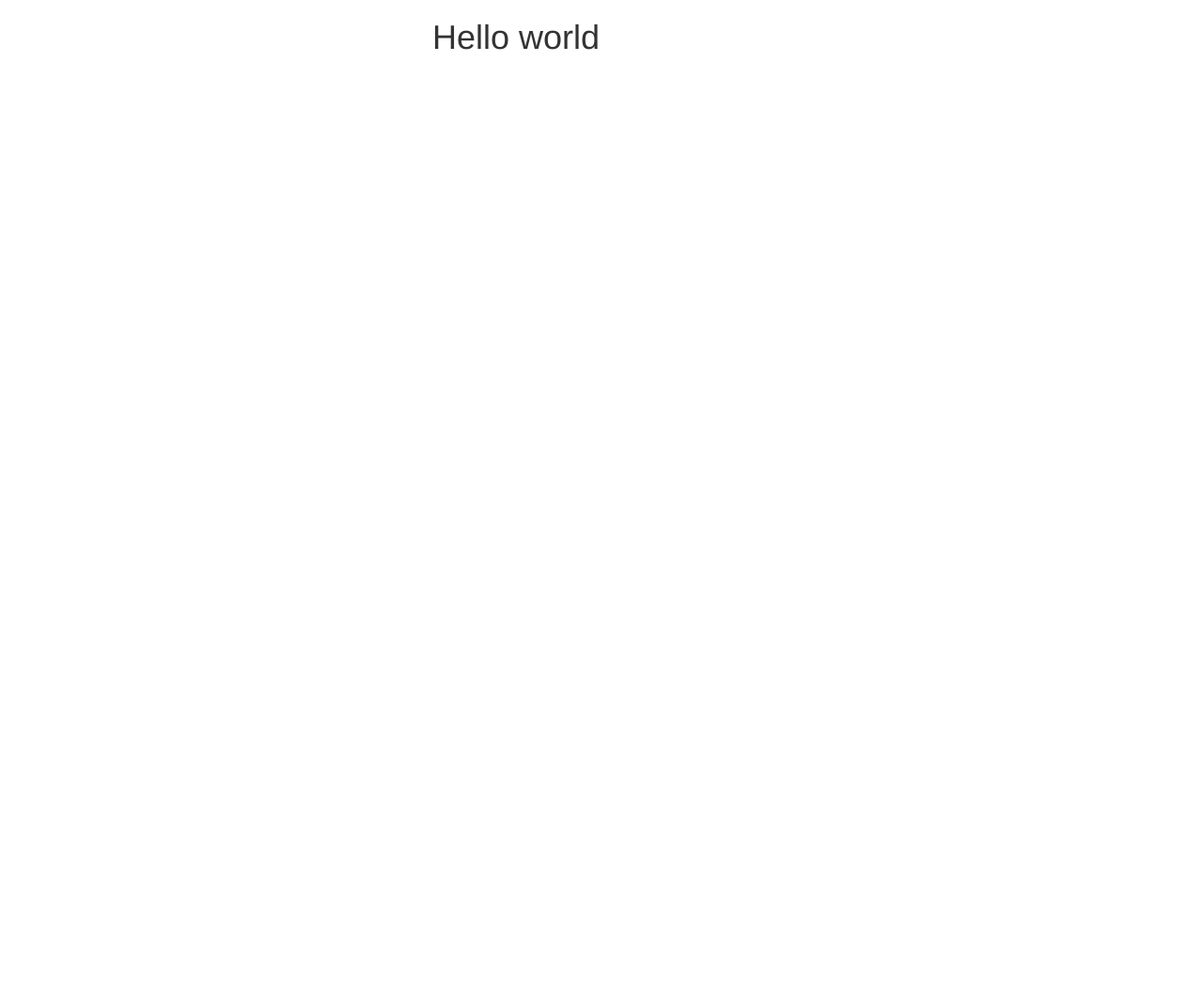
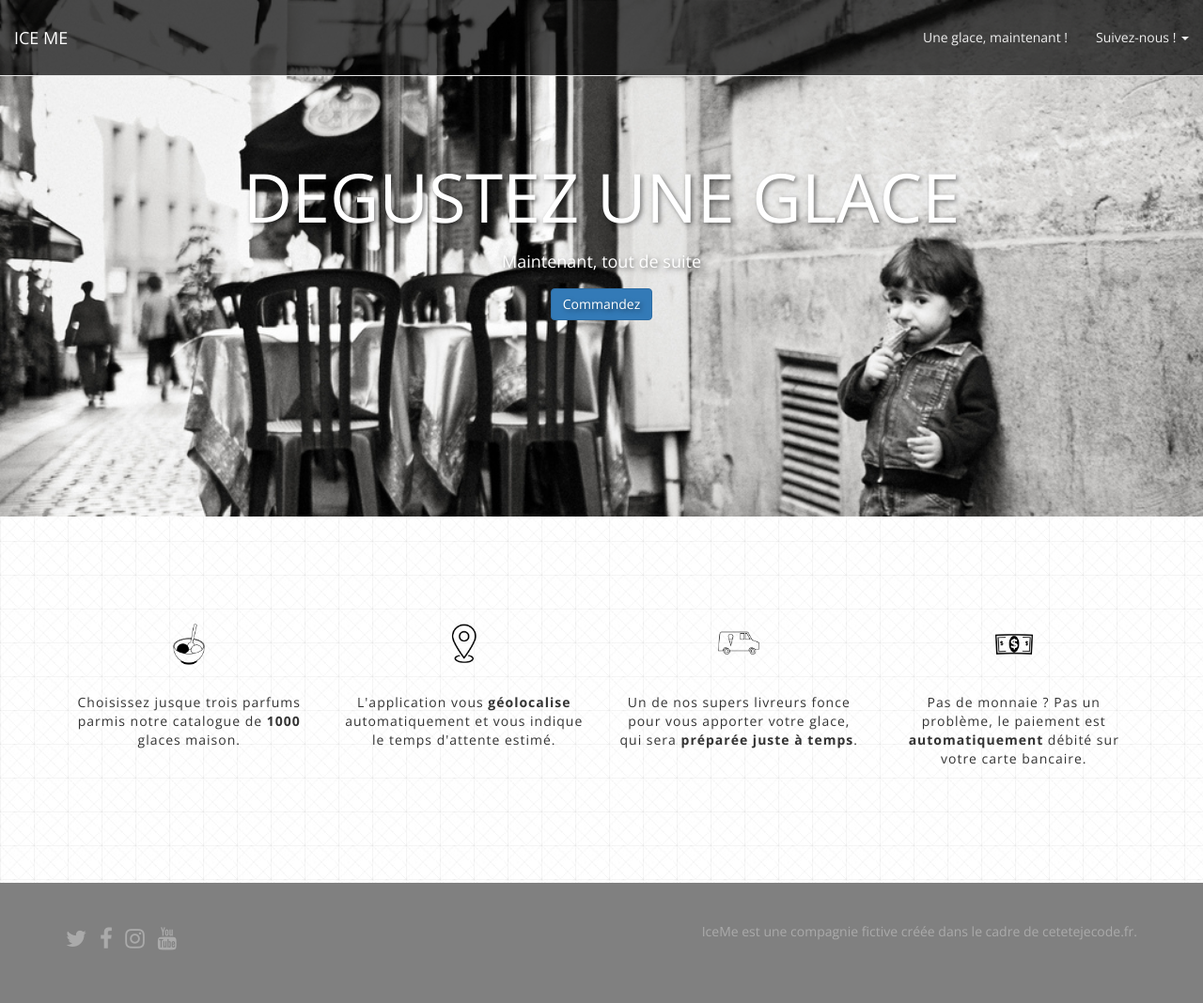
Before and after one commit to adrienbischoff/Iceme_github, a plain HTML site: page index.html in a window 1280 px wide. Shown: the whole page at 94% size. Before the commit the page ends 800 px from the top, so only its background shows below. Drawn offline with nearby package versions, Linux system fonts and the light colour scheme.

Commit message:
Recuperation de ICEME bootstrap

```diff
--- /dev/null
+++ b/CSS/style.css
@@ -0,0 +1,75 @@
+body{
+	background-image: url(../images/grid.jpg);
+	font-family: 'Open Sans', sans-serif;
+}
+#wrapper{
+	background-image: url(../images/background/background.jpg);
+	height: 550px;
+	background-repeat: no-repeat;
+	background-size: cover;
+	text-align: center;
+	padding-top: 150px;
+	color: white;
+	text-shadow:2px 2px 5px rgba(0,0,0,0.5);
+}
+#wrapper h1{
+	font-size: 72px;
+}
+#wrapper h2{
+	font-size: 18px;
+	margin-bottom: 1em;
+}
+#footer{
+	background-color: grey;
+	color: #aaaaaa;
+	padding: 3em 0 3em 0;
+}
+#footer a{
+	color: #aaaaaa;
+}
+#footer a:hover{
+	color:#dddddd;
+}
+.social a{
+	font-size:24px;
+}
+.spacer{
+	height:8em;
+}
+.feature p{
+	font-weight: 300;
+	letter-spacing: 1px;
+}
+.feature img{
+	margin-bottom: 2em;
+}
+.feature img:hover{
+	-ms-transform: rotate(7deg); /* IE 9 */
+    -webkit-transform: rotate(7deg); /* Chrome, Safari, Opera */
+    transform: rotate(7deg);
+}
+.navbar-transparent {
+  background-color: rgba(0, 0, 0, 0.7);
+}
+
+.navbar-transparent .navbar-brand,
+.navbar-transparent .navbar-nav > li > a {
+  color: #eeeeee;
+  line-height: 50px;
+}
+
+.navbar-transparent .navbar-nav > li > a:hover,
+.navbar-transparent .navbar-nav > li > a:active,
+.navbar-transparent .navbar-nav > li > a:focus,
+.navbar-transparent .navbar-nav > .open > a,
+.navbar-transparent .navbar-nav > .open > a:hover,
+.navbar-transparent .navbar-nav > .open > a:focus {
+  color: white;
+  background-color: rgba(0, 0, 0, 0.3);
+}
+
+.navbar-transparent .navbar-brand:hover,
+.navbar-transparent .navbar-brand:active,
+.navbar-transparent .navbar-brand:focus {
+  color: white;
+}
--- a/index.html
+++ b/index.html
@@ -1,17 +1,20 @@
 <!DOCTYPE html>
-<html>
+<html lang="fr">
   <head>
     <meta charset="utf-8">
     <meta http-equiv="X-UA-Compatible" content="IE=edge">
     <meta name="viewport" content="width=device-width, initial-scale=1">
 
-    <title>Ice Me -Mangez des glaces</title>
+    <title>IceMe - Dégustez une glace, maintenant !</title>
 
     <link rel="stylesheet" href="https://maxcdn.bootstrapcdn.com/bootstrap/3.2.0/css/bootstrap.min.css">
     <link rel="stylesheet" href="https://maxcdn.bootstrapcdn.com/font-awesome/4.1.0/css/font-awesome.min.css">
 
+    <link href='http://fonts.googleapis.com/css?family=Open+Sans:400,300,700' rel='stylesheet' type='text/css'>
+
+    <link rel="stylesheet" href="css/style.css">
+
     <!-- HTML5 Shim and Respond.js IE8 support of HTML5 elements and media queries -->
-    <!-- Leave those next 4 lines if you care about users using IE8 -->
     <!--[if lt IE 9]>
       <script src="https://oss.maxcdn.com/html5shiv/3.7.2/html5shiv.min.js"></script>
       <script src="https://oss.maxcdn.com/respond/1.4.2/respond.min.js"></script>
@@ -19,19 +22,120 @@
   </head>
   <body>
 
+    <nav class="navbar navbar-default navbar-transparent navbar-fixed-top" role="navigation">
+      <div class="container-fluid">
+        <!-- Brand and toggle get grouped for better mobile display -->
+        <div class="navbar-header">
+          <button type="button" class="navbar-toggle" data-toggle="collapse" data-target="#bs-example-navbar-collapse-1">
+            <span class="sr-only">Menu</span>
+            <span class="icon-bar"></span>
+            <span class="icon-bar"></span>
+            <span class="icon-bar"></span>
+          </button>
+          <a class="navbar-brand" href="#">
+            ICE ME
+          </a>
+        </div>
 
-<div class="container">
-<div class="row">
-  <div class="col-md-4 col-md-offset-4">
-<h1>Hello world</h1>
-  </div>
+        <!-- Collect the nav links, forms, and other content for toggling -->
+        <div class="collapse navbar-collapse" id="bs-example-navbar-collapse-1">
+          <ul class="nav navbar-nav navbar-right">
+            <li>
+              <a href="#">Une glace, maintenant !</a>
+            </li>
+            <li class="dropdown">
+              <a href="#" class="dropdown-toggle" data-toggle="dropdown">Suivez-nous ! <span class="caret"></span></a>
+              <ul class="dropdown-menu" role="menu">
+                <li><a href="#"> <i class="fa fa-twitter-square"></i> Twitter</a></li>
+                <li><a href="#"> <i class="fa fa-facebook-square"></i> Facebook</a></li>
+              </ul>
+            </li>
+          </ul>
+        </div><!-- /.navbar-collapse -->
+      </div><!-- /.container-fluid -->
+    </nav>
 
-</div>
+<div id="wrapper">
+    <h1>DEGUSTEZ UNE GLACE</h1>
+    <h2>Maintenant, tout de suite</h2>
+    <a href="#" class="btn btn-primary">Commandez</a>
 </div>
 
+<div class="spacer"></div>
+
+    <div class="container text-center">
+      <div class="row">
+        <div class="col-sm-6 col-md-3 feature">
+          <img src="images/icon_57707/icon_57707.png" width="48">
+          <p>
+            Choisissez jusque trois parfums
+            parmis notre catalogue de <strong>1000</strong> glaces maison.
+          </p>
+        </div>
+        <div class="col-sm-6 col-md-3 feature">
+          <img src="images/icon_29388/icon_29388.png" width="48">
+          <p>
+            L'application vous <strong>géolocalise</strong> automatiquement et vous
+            indique le temps d'attente estimé.
+          </p>
+        </div>
+        <div class="col-sm-6 col-md-3 feature">
+          <img src="images/icon_24755/icon_24755.png" width="48">
+          <p>
+            Un de nos supers livreurs fonce pour vous apporter votre glace,
+            qui sera <strong>préparée juste à temps</strong>.
+          </p>
+        </div>
+        <div class="col-sm-6 col-md-3 feature">
+          <img src="images/icon_17805/icon_17805.png" width="48">
+          <p>
+            Pas de monnaie ? Pas un problème, le paiement est <strong>automatiquement</strong>
+            débité sur votre carte bancaire.
+          </p>
+        </div>
+      </div>
+    </div>
+
+<div class="spacer"></div>
 
 
-    <!-- Including Bootstrap JS (with its jQuery dependency) so that dynamic components work -->
+    <div id="footer">
+    <div class="container">
+      <div class="row">
+        <div class="col-xs-6 col-sm-3">
+          <ul class="list-inline social">
+            <li>
+              <a href="https://twitter.com/iceme">
+                <i class="fa fa-twitter"></i>
+              </a>
+            </li>
+            <li>
+              <a href="https://facebook.com/iceme">
+                <i class="fa fa-facebook"></i>
+              </a>
+            </li>
+            <li>
+              <a href="https://instagram.com/iceme">
+                <i class="fa fa-instagram"></i>
+              </a>
+            </li>
+            <li>
+              <a href="https://youtube.com/iceme">
+                <i class="fa fa-youtube"></i>
+              </a>
+            </li>
+          </ul>
+        </div>
+        <div class="col-xs-6 col-sm-9">
+          <p class="text-right">
+            IceMe est une compagnie fictive créée dans le cadre de
+            <a href="http://www.cetetejecode.fr">cetetejecode.fr</a>.
+          </p>
+        </div>
+      </div>
+    </div>
+    </div>
+
     <script src="https://ajax.googleapis.com/ajax/libs/jquery/1.11.1/jquery.min.js"></script>
     <script src="https://maxcdn.bootstrapcdn.com/bootstrap/3.2.0/js/bootstrap.min.js"></script>
   </body>
```
Also changed, not shown: images/background/background.jpg (added), images/background/license.txt (added), images/grid.jpg (added), images/icon_17805/icon_17805.png (added), images/icon_17805/icon_17805.svg (added), images/icon_17805/license.txt (added), images/icon_24755/icon_24755.png (added), images/icon_24755/icon_24755.svg (added), images/icon_24755/license.txt (added), images/icon_29388/icon_29388.png (added), images/icon_29388/icon_29388.svg (added), images/icon_29388/license.txt (added), images/icon_57707/icon_57707.png (added), images/icon_57707/icon_57707.svg (added), 1 more files.
